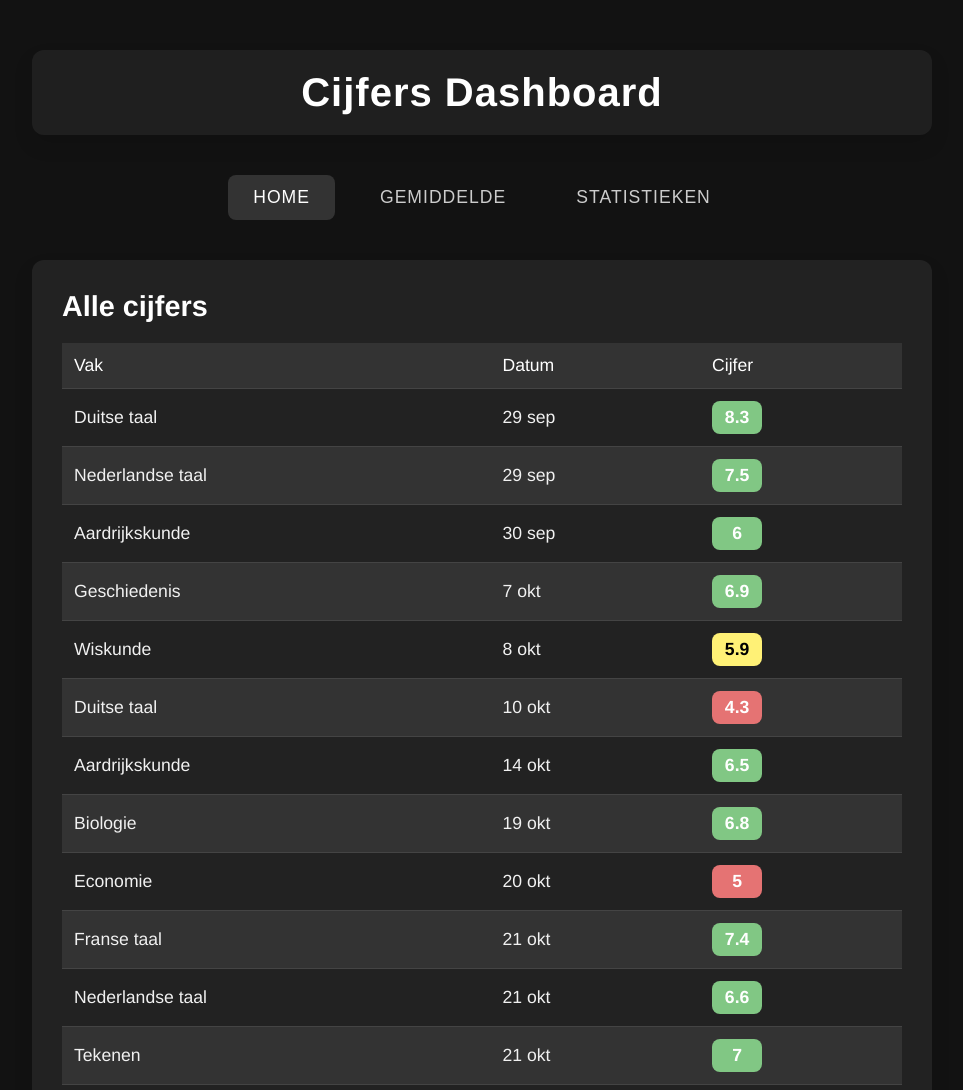
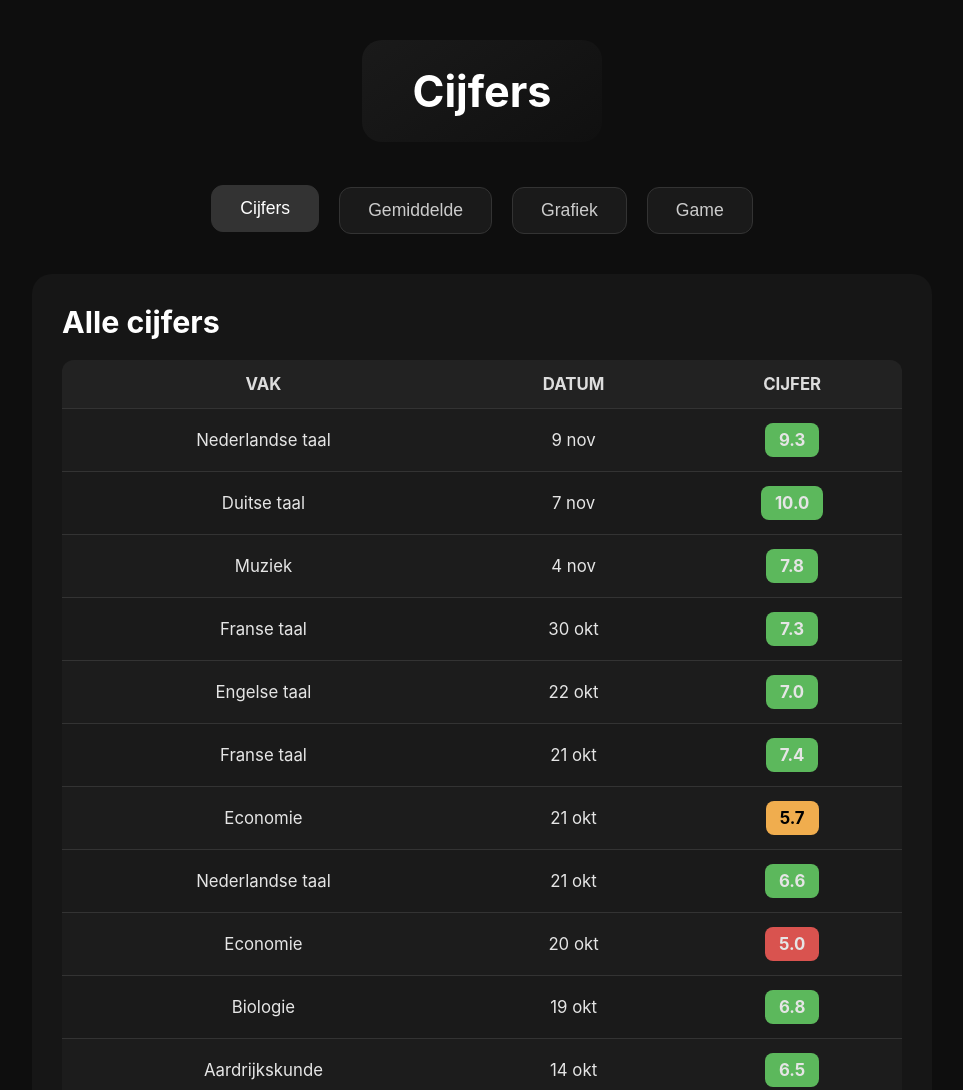
Before and after one commit to joshaadri/cijfer-data, a plain HTML site: page cijfers1.html in a window 1280 px wide. Shown: the top 1090 px of the page, without its empty margins (158-1121 px from the left). Drawn offline with nearby package versions, Linux system fonts and the light colour scheme.

Commit message:
Revamp cijfers dashboard layout and features
Updated the layout and styles of the cijfers dashboard, added a game tab, and improved table sorting functionality.

```diff
--- a/cijfers1.html
+++ b/cijfers1.html
@@ -4,10 +4,10 @@
 <head>
     <meta charset="UTF-8">
     <meta name="viewport" content="width=device-width, initial-scale=1.0">
-    <title>Cijfers Dashboard</title>
+    <title>Cijfers</title>
     <script src="https://cdn.jsdelivr.net/npm/chart.js"></script>
+
     <style>
-        /* General Styles */
         * {
             margin: 0;
             padding: 0;
@@ -15,10 +15,10 @@
         }
 
         body {
-            font-family: 'Helvetica Neue', Arial, sans-serif;
-            background-color: #121212;
-            color: #f1f1f1;
-            padding: 50px 20px;
+            font-family: "Inter", Arial, sans-serif;
+            background-color: #0e0e0e;
+            color: #e5e5e5;
+            padding: 40px 20px;
             display: flex;
             flex-direction: column;
             align-items: center;
@@ -26,18 +26,14 @@
         }
 
         header {
-            background-color: #1f1f1f;
-            padding: 20px 40px;
+            background: linear-gradient(145deg, #1a1a1a, #101010);
+            padding: 25px 50px;
+            font-size: 2.7em;
+            color: white;
+            border-radius: 20px;
+            font-weight: 700;
             text-align: center;
-            font-size: 2.5em;
-            font-weight: bold;
-            color: #fff;
-            letter-spacing: 1px;
-            border-radius: 12px;
-            box-shadow: 0 10px 20px rgba(0, 0, 0, 0.1);
-            margin-bottom: 40px;
-            width: 100%;
-            max-width: 900px;
+            margin-bottom: 45px;
         }
 
         nav {
@@ -45,37 +41,37 @@
             justify-content: center;
             gap: 20px;
             margin-bottom: 40px;
+            flex-wrap: wrap;
         }
 
         nav button {
-            background: none;
-            border: none;
+            background-color: #1a1a1a;
+            border: 1px solid #333;
             color: #ccc;
-            padding: 12px 25px;
+            padding: 12px 28px;
             font-size: 1.1em;
             cursor: pointer;
-            border-radius: 8px;
-            transition: all 0.3s ease;
-            text-transform: uppercase;
-            letter-spacing: 1px;
+            border-radius: 12px;
+            transition: 0.25s;
         }
 
         nav button:hover,
         nav button.active {
-            color: #fff;
             background-color: #333;
+            color: white;
+            transform: translateY(-2px);
         }
 
         .tab {
             display: none;
-            animation: fadeIn 0.5s ease;
+            animation: fadeIn 0.4s ease;
             width: 100%;
             max-width: 900px;
-            background-color: #222;
+            background-color: #161616;
             padding: 30px;
-            border-radius: 12px;
-            box-shadow: 0 10px 20px rgba(0, 0, 0, 0.1);
+            border-radius: 20px;
             margin-bottom: 60px;
+            min-height: 500px;
         }
 
         @keyframes fadeIn {
@@ -88,130 +84,108 @@
             }
         }
 
+        h2 {
+            font-size: 1.9em;
+            margin-bottom: 20px;
+            color: #fff;
+        }
+
         table {
             width: 100%;
             border-collapse: collapse;
-            margin-top: 20px;
+            background: #1c1c1c;
+            border-radius: 12px;
+            overflow: hidden;
         }
 
         th,
         td {
-            padding: 12px;
-            text-align: left;
-            border-bottom: 1px solid #444;
-            font-size: 1.1em;
+            padding: 14px 12px;
+            font-size: 1.05em;
+            border-bottom: 1px solid #333;
+            text-align: center;
         }
 
         th {
-            background-color: #333;
-            color: #fff;
-            font-weight: normal;
+            background-color: #222;
+            cursor: pointer;
+            color: #ddd;
+            text-transform: uppercase;
+            user-select: none;
         }
 
         tr:nth-child(even) {
-            background-color: #333;
+            background-color: #1a1a1a;
         }
 
         .score {
             font-weight: bold;
-            padding: 6px 12px;
+            padding: 7px 14px;
             border-radius: 8px;
+            min-width: 50px;
             display: inline-block;
-            text-align: center;
-            min-width: 50px;
-            color: white;
         }
 
         .rood {
-            background-color: #e57373;
-            color: #fff;
+            background-color: #d9534f;
         }
 
         .geel {
-            background-color: #fff176;
+            background-color: #f0ad4e;
             color: #000;
         }
 
         .groen {
-            background-color: #81c784;
-            color: #fff;
+            background-color: #5cb85c;
         }
 
-        /* Graph container */
         .chart-container {
             width: 100%;
             max-width: 900px;
-            height: 400px;
-            margin: 40px auto;
-            display: flex;
-            justify-content: center;
-            align-items: center;
-            border-radius: 12px;
-            background-color: #222;
-            box-shadow: 0 10px 20px rgba(0, 0, 0, 0.1);
+            height: 450px;
+            margin: 20px auto;
+            background-color: #1a1a1a;
+            border-radius: 20px;
+            padding: 25px;
         }
 
-        canvas {
-            width: 100% !important;
-            height: 100% !important;
-            border-radius: 12px;
-        }
-
-        h2 {
-            font-size: 1.8em;
-            margin-bottom: 20px;
-            color: #fff;
-            font-weight: 600;
-        }
-
-        /* Responsive styles */
-        @media (max-width: 768px) {
-            header {
-                font-size: 2em;
-                padding: 20px;
-            }
-
-            nav button {
-                padding: 12px 20px;
-                font-size: 1em;
-            }
-
-            table th,
-            table td {
-                font-size: 1em;
-            }
-
-            .chart-container {
-                height: 350px;
-            }
+        /* GAME TAB FIX */
+        #game iframe {
+            width: 100%;
+            height: 600px;
+            border: none;
+            border-radius: 15px;
         }
     </style>
 </head>
 
 <body>
 
-    <header>Cijfers Dashboard</header>
+    <header>Cijfers</header>
 
     <nav>
-        <button class="tablink active" onclick="openTab('home')">Home</button>
+        <button class="tablink active" onclick="openTab('home')">Cijfers</button>
         <button class="tablink" onclick="openTab('gemiddelde')">Gemiddelde</button>
-        <button class="tablink" onclick="openTab('statistieken')">Statistieken</button>
+        <button class="tablink" onclick="openTab('statistieken')">Grafiek</button>
+        <button class="tablink" onclick="openTab('game')">Game</button> <!-- NEW BUTTON -->
     </nav>
 
+    <!-- HOME -->
     <div id="home" class="tab" style="display:block;">
         <h2>Alle cijfers</h2>
         <table id="gradeTable">
             <thead>
                 <tr>
-                    <th>Vak</th>
-                    <th>Datum</th>
-                    <th>Cijfer</th>
+                    <th data-col="vak">Vak</th>
+                    <th data-col="datum">Datum</th>
+                    <th data-col="cijfer">Cijfer</th>
                 </tr>
             </thead>
             <tbody></tbody>
         </table>
     </div>
 
+    <!-- GEMIDDELDE -->
     <div id="gemiddelde" class="tab">
         <h2>Gemiddelde per vak</h2>
         <table id="averageTable">
@@ -225,11 +199,18 @@
         </table>
     </div>
 
+    <!-- STATISTIEKEN -->
     <div id="statistieken" class="tab">
         <h2>Grafiek: Gemiddelde per vak</h2>
         <div class="chart-container">
             <canvas id="avgChart"></canvas>
         </div>
+    </div>
+
+    <!-- 🎮 GAME TAB -->
+    <div id="game" class="tab">
+        <h2>Dino Game</h2>
+        <iframe src="https://chromedino.com/" loading="lazy"></iframe>
     </div>
 
     <script>
@@ -250,15 +231,13 @@
                 { datum: "22 okt", cijfer: 7.0 }
             ],
             "Economie": [
-                { datum: "22 okt", cijfer: 5.7 },
+                { datum: "21 okt", cijfer: 5.7 },
                 { datum: "20 okt", cijfer: 5.0 }
             ],
             "Nederlandse taal": [
+                { datum: "9 nov", cijfer: 9.3 },
                 { datum: "21 okt", cijfer: 6.6 },
                 { datum: "29 sep", cijfer: 7.5 }
-            ],
-            "Tekenen": [
-                { datum: "21 okt", cijfer: 7.0 }
             ],
             "Biologie": [
                 { datum: "19 okt", cijfer: 6.8 }
@@ -272,137 +251,161 @@
             ],
             "Geschiedenis": [
                 { datum: "7 okt", cijfer: 6.9 }
+            ],
+            "Nask": [
+                { datum: "9 okt", cijfer: 6.5 },
+                { datum: "9 okt", cijfer: 6.8 }
             ]
         };
 
-        const maandNamen = {
-            jan: 0, feb: 1, mrt: 2, apr: 3, mei: 4, jun: 5,
-            jul: 6, aug: 7, sep: 8, okt: 9, nov: 10, dec: 11
+        const averages = {
+            "Duitse taal": 6.7,
+            "Muziek": 7.8,
+            "Franse taal": 7.3,
+            "Engelse taal": 7.0,
+            "Economie": 5.5,
+            "Nederlandse taal": 7.5,
+            "Biologie": 6.8,
+            "Aardrijkskunde": 6.3,
+            "Wiskunde": 5.9,
+            "Geschiedenis": 6.9,
+            "Nask": 6.6
         };
 
-        function parseDate(dateString) {
-            const [day, maand] = dateString.split(' ');
-            const maandNum = maandNamen[maand.toLowerCase().slice(0, 3)];
-            return new Date(2025, maandNum, parseInt(day));
+        const maand = { jan: 0, feb: 1, mrt: 2, apr: 3, mei: 4, jun: 5, jul: 6, aug: 7, sep: 8, okt: 9, nov: 10, dec: 11 };
+
+        function parseDate(str) {
+            const [d, m] = str.split(" ");
+            return new Date(2025, maand[m.slice(0, 3)], parseInt(d));
         }
 
-        function getColorClass(score) {
-            if (score < 5.5) return "rood";
-            if (score < 6.0) return "geel";
+        function getColor(s) {
+            if (s < 5.5) return "rood";
+            if (s < 6.5) return "geel";
             return "groen";
         }
 
-        function renderGrades() {
-            // Collect all grades in one array
-            const allGrades = [];
-            for (let vak in cijfers) {
-                cijfers[vak].forEach(item => {
-                    allGrades.push({ vak: vak, datum: item.datum, cijfer: item.cijfer });
-                });
+        function openTab(name) {
+            document.querySelectorAll(".tab").forEach(t => t.style.display = "none");
+            document.querySelectorAll(".tablink").forEach(b => b.classList.remove("active"));
+            document.getElementById(name).style.display = "block";
+            document.querySelector(`button[onclick="openTab('${name}')"]`).classList.add("active");
+        }
+
+        function generateGradeTable() {
+            const tbody = document.querySelector("#gradeTable tbody");
+            tbody.innerHTML = "";
+
+            const all = [];
+
+            for (const vak in cijfers) {
+                cijfers[vak].forEach(e => all.push({ vak, ...e }));
             }
 
-            // Sort by date (old to new)
-            allGrades.sort((a, b) => parseDate(a.datum) - parseDate(b.datum));
+            all.sort((a, b) => parseDate(b.datum) - parseDate(a.datum));
 
-            // Fill the table
-            const tbody = document.querySelector("#gradeTable tbody");
-            tbody.innerHTML = "";
-            allGrades.forEach(item => {
+            all.forEach(item => {
                 tbody.innerHTML += `
                 <tr>
                     <td>${item.vak}</td>
                     <td>${item.datum}</td>
-                    <td><span class="score ${getColorClass(item.cijfer)}">${item.cijfer}</span></td>
-                </tr>`;
+                    <td><span class="score ${getColor(item.cijfer)}">${item.cijfer.toFixed(1)}</span></td>
+                </tr>
+            `;
             });
         }
 
-        // Specific averages for each subject
-        const specificAverages = {
-            "Aardrijkskunde": 6.3, "Biologie": 6.8, "Duitse taal": 6.7,
-            "Economie": 5.5, "Engelse taal": 7.0, "Franse taal": 7.3,
-            "Geschiedenis": 6.9, "Muziek": 7.8, "Nederlandse taal": 6.9,
-            "Tekenen": 8.0, "Wiskunde": 5.9
-        };
-
-        function renderAverages() {
+        function generateAverageTable() {
             const tbody = document.querySelector("#averageTable tbody");
             tbody.innerHTML = "";
-            for (let vak in specificAverages) {
-                const avg = specificAverages[vak].toFixed(1); // Round to 1 decimal
+
+            for (const vak in averages) {
+                const avg = averages[vak];
                 tbody.innerHTML += `
                 <tr>
                     <td>${vak}</td>
-                    <td><span class="score ${getColorClass(avg)}">${avg}</span></td>
-                </tr>`;
+                    <td><span class="score ${getColor(avg)}">${avg.toFixed(1)}</span></td>
+                </tr>
+            `;
             }
         }
 
-        function renderChart() {
-            const ctx = document.getElementById('avgChart').getContext('2d');
-            const labels = Object.keys(specificAverages);
-            const averages = labels.map(vak => specificAverages[vak].toFixed(1));
+        function makeSortable(tableId) {
+            const table = document.getElementById(tableId);
+            const headers = table.querySelectorAll("th");
 
-            new Chart(ctx, {
-                type: 'bar',
+            headers.forEach((th, idx) => {
+                th.addEventListener("click", () => {
+                    const rows = Array.from(table.querySelector("tbody").rows);
+                    let sorted;
+
+                    if (tableId === "gradeTable") {
+                        if (idx === 0) {
+                            sorted = rows.sort((a, b) => a.cells[0].innerText.localeCompare(b.cells[0].innerText));
+                        }
+                        if (idx === 1) {
+                            sorted = rows.sort((a, b) => parseDate(b.cells[1].innerText) - parseDate(a.cells[1].innerText));
+                        }
+                        if (idx === 2) {
+                            sorted = rows.sort((a, b) =>
+                                parseFloat(b.cells[2].innerText) - parseFloat(a.cells[2].innerText)
+                            );
+                        }
+                    }
+
+                    if (tableId === "averageTable") {
+                        if (idx === 0) {
+                            sorted = rows.sort((a, b) => a.cells[0].innerText.localeCompare(b.cells[0].innerText));
+                        }
+                        if (idx === 1) {
+                            sorted = rows.sort((a, b) =>
+                                parseFloat(b.cells[1].innerText) - parseFloat(a.cells[1].innerText)
+                            );
+                        }
+                    }
+
+                    table.querySelector("tbody").innerHTML = "";
+                    sorted.forEach(r => table.querySelector("tbody").appendChild(r));
+                });
+            });
+        }
+
+        function createChart() {
+            const labels = Object.keys(averages);
+            const data = labels.map(l => averages[l]);
+
+            new Chart(document.getElementById("avgChart"), {
+                type: "bar",
                 data: {
-                    labels: labels,
+                    labels,
                     datasets: [{
-                        label: 'Gemiddelde per vak',
-                        data: averages,
-                        backgroundColor: averages.map(a => a < 5.5 ? '#e57373' : (a < 6 ? '#fff176' : '#81c784')),
-                        borderColor: averages.map(a => a < 5.5 ? '#b71c1c' : (a < 6 ? '#fbc02d' : '#388e3c')),
-                        borderWidth: 1
+                        label: "Gemiddelde",
+                        data,
+                        backgroundColor: data.map(v =>
+                            v < 5.5 ? "#d9534f" :
+                                v < 6 ? "#f0ad4e" :
+                                    "#5cb85c"
+                        ),
+                        borderRadius: 6
                     }]
                 },
                 options: {
-                    responsive: true,
-                    animation: {
-                        duration: 1000,
-                        easing: 'easeInOutQuart',
-                        onComplete: function () {
-                            const chartInstance = this.chart;
-                            const ctx = chartInstance.ctx;
-                            ctx.textAlign = 'center';
-                            ctx.textBaseline = 'bottom';
-                        }
-                    },
+                    indexAxis: 'y',
+                    animation: false,
                     scales: {
-                        x: {
-                            ticks: {
-                                font: {
-                                    size: 14
-                                },
-                                padding: 15
-                            }
-                        },
-                        y: {
-                            ticks: {
-                                beginAtZero: true,
-                                font: {
-                                    size: 14
-                                },
-                                padding: 15
-                            }
-                        }
+                        x: { beginAtZero: true, max: 10 }
                     }
                 }
             });
         }
 
-        // Tab navigation function
-        function openTab(tabName) {
-            document.querySelectorAll('.tab').forEach(tab => tab.style.display = 'none');
-            document.querySelectorAll('.tablink').forEach(btn => btn.classList.remove('active'));
-            document.getElementById(tabName).style.display = 'block';
-            document.querySelector(`button[onclick="openTab('${tabName}')"]`).classList.add('active');
-            if (tabName === 'statistieken') renderChart();
-        }
+        generateGradeTable();
+        generateAverageTable();
+        makeSortable("gradeTable");
+        makeSortable("averageTable");
+        createChart();
+    </script>
 
-        // Start rendering
-        renderGrades();
-        renderAverages();
-    </script>
 </body>
 
 </html>
```
